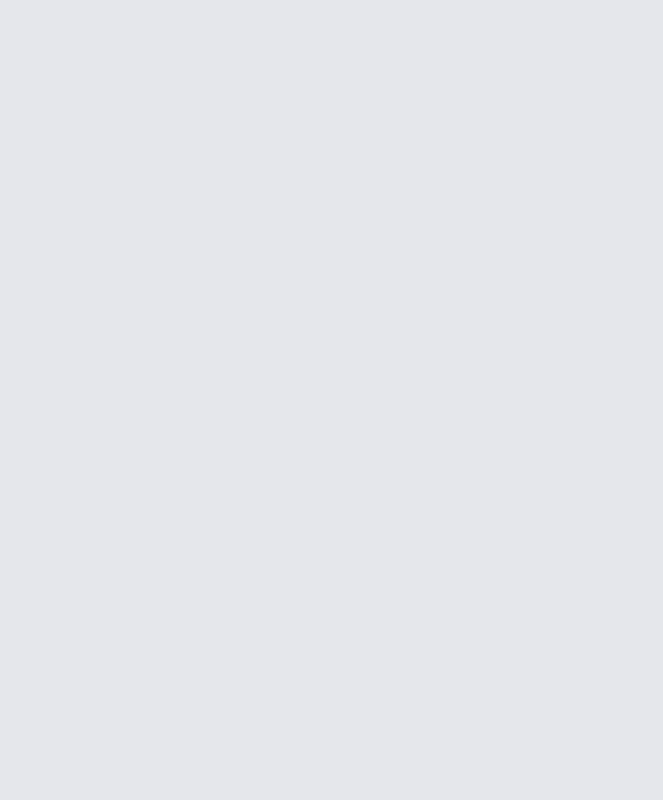
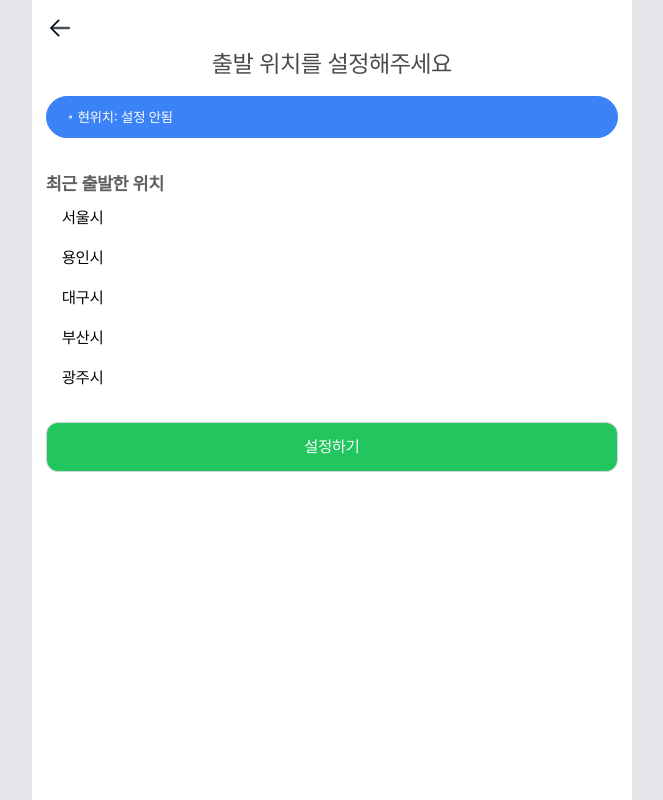
Before and after one commit to Barojob/frontend, a React (Vite) app: page /jobrequest in a window 1280 px wide. Before the commit this address had no page. Shown: the whole page, without its empty margins (308-971 px from the left). Built offline with nearby package versions, Linux system fonts and the light colour scheme.

Commit message:
feat: 출발 위치 설정 step 구현

```diff
--- a/src/Routes/routes.tsx
+++ b/src/Routes/routes.tsx
@@ -1,4 +1,5 @@
 import HomePage from "@/pages/HomePage";
+import JobRequestPage from "@/pages/JobRequestPage";
 import LoginPage from "@/pages/LoginPage";
 import MainPage from "@/pages/MainPage";
 import SignupPage from "@/pages/SignupPage";
@@ -21,6 +22,10 @@ const routes: RouteObject[] = [
     path: "/",
     element: <MainPage />,
   },
+  {
+    path: "jobrequest",
+    element: <JobRequestPage />,
+  },
 ];
 
 export default routes;
--- a/src/component/Board/SearchBoard.tsx
+++ b/src/component/Board/SearchBoard.tsx
@@ -3,12 +3,14 @@ import { cn } from "../../utils/classname";
 import Board from "./Board";
 import RightArrowIcon from "../../svgs/RightArrowIcon";
 import SearchIcon from "../../svgs/SearchIcon";
+import { useNavigate } from "react-router-dom";
 
 type Props = {
   className?: string;
 };
 
 const SearchBoard: React.FC<Props> = ({ className }) => {
+  const navigate = useNavigate();
   return (
     <Board className={cn("flex flex-col justify-center", className)}>
       <div className="flex items-center">
@@ -17,7 +19,10 @@ const SearchBoard: React.FC<Props> = ({ className }) => {
         </div>
         <RightArrowIcon className="ml-3" />
       </div>
-      <div className="flex justify-center items-center mt-4">
+      <div
+        className="flex justify-center items-center mt-4 cursor-pointer"
+        onClick={() => navigate("/jobrequest")}
+      >
         <div className="text-[1.563rem] font-normal text-blue-3 leading-none">
           일자리 요청하기
         </div>
--- /dev/null
+++ b/src/component/JobRequest/LocationSelectStep.tsx
@@ -0,0 +1,51 @@
+import { cn } from "@/utils/classname";
+import Button from "../Button/Button";
+import RecentLocationList from "./RecentLocationList";
+
+type Props = {
+  className?: string;
+  pick?: string;
+  recentLocations: string[];
+  selectedRecentLocation: string;
+  onLocationClick: (location: string) => void;
+  onConfirmRecentLocation: () => void;
+  onCurrentLocationClick: () => void;
+};
+
+const LocationSelectStep: React.FC<Props> = ({
+  className,
+  pick,
+  recentLocations,
+  selectedRecentLocation,
+  onLocationClick,
+  onConfirmRecentLocation,
+  onCurrentLocationClick,
+}) => {
+  return (
+    <div className={cn("px-3.5", className)}>
+      <p className="text-gray-3 text-2xl text-center">
+        출발 위치를 설정해주세요
+      </p>
+      <Button
+        className="w-full leading-none text-sm text-left px-5 py-2.5 mt-4 rounded-3xl bg-blue-500 border-blue-500 text-white font-normal"
+        onClick={onCurrentLocationClick}
+      >
+        ◦ 현위치: {pick || "설정 안됨"}
+      </Button>
+      <RecentLocationList
+        className="mt-8"
+        recentLocations={recentLocations}
+        selectedLocation={selectedRecentLocation}
+        onLocationClick={onLocationClick}
+      />
+      <Button
+        className="w-full text-center mt-6 rounded-xl bg-green-500 text-white py-3"
+        onClick={onConfirmRecentLocation}
+        disabled={!selectedRecentLocation}
+      >
+        설정하기
+      </Button>
+    </div>
+  );
+};
+export default LocationSelectStep;
--- /dev/null
+++ b/src/component/JobRequest/MapModal.tsx
@@ -0,0 +1,10 @@
+type Props = {
+  onMapSelect: (location: string) => void;
+  onClose: () => void;
+};
+
+const MapModal: React.FC<Props> = ({}) => {
+  return <div></div>;
+};
+
+export default MapModal;
--- /dev/null
+++ b/src/component/JobRequest/RecentLocationList.tsx
@@ -0,0 +1,37 @@
+import { cn } from "@/utils/classname";
+
+type Props = {
+  className?: string;
+  recentLocations: string[];
+  selectedLocation: string;
+  onLocationClick: (location: string) => void;
+};
+
+const RecentLocationList: React.FC<Props> = ({
+  className,
+  recentLocations,
+  selectedLocation,
+  onLocationClick,
+}) => {
+  return (
+    <div className={cn("w-full", className)}>
+      <p className="text-lg text-gray-1 font-bold">최근 출발한 위치</p>
+      <div className="overflow-scroll px-2">
+        {recentLocations.map((location, index) => (
+          <div
+            key={index}
+            className={cn(
+              "cursor-pointer p-2 rounded",
+              location === selectedLocation ? "bg-blue-200" : "bg-transparent"
+            )}
+            onClick={() => onLocationClick(location)}
+          >
+            {location}
+          </div>
+        ))}
+      </div>
+    </div>
+  );
+};
+
+export default RecentLocationList;
--- /dev/null
+++ b/src/pages/JobRequestPage.tsx
@@ -0,0 +1,67 @@
+import React from "react";
+import { useNavigate } from "react-router-dom";
+import { useState } from "react";
+import LocationSelectStep from "@/component/JobRequest/LocationSelectStep";
+import LeftArrowIcon from "@/svgs/LeftArrowIcon";
+import MapModal from "@/component/JobRequest/MapModal";
+
+const JobRequestPage: React.FC = () => {
+  const [recentLocations] = useState([
+    "서울시",
+    "용인시",
+    "대구시",
+    "부산시",
+    "광주시",
+  ]);
+
+  const [selectedRecentLocation, setSelectedRecentLocation] =
+    useState<string>("");
+  const [currentLocation, setCurrentLocation] = useState<string>("");
+  const [isMapOpen, setIsMapOpen] = useState<boolean>(false);
+
+  const handleRecentLocationClick = (location: string) => {
+    setSelectedRecentLocation(location);
+  };
+
+  const handleConfirmRecentLocation = () => {
+    setCurrentLocation(selectedRecentLocation);
+  };
+
+  const handleCurrentLocationClick = () => {
+    setIsMapOpen(true);
+  };
+
+  const handleMapSelect = (location: string) => {
+    setCurrentLocation(location);
+    setIsMapOpen(false);
+  };
+
+  const navigate = useNavigate();
+
+  const handleBack = () => {
+    navigate("/");
+  };
+
+  return (
+    <div className="bg-white h-full w-full flex flex-col ">
+      <LeftArrowIcon onClick={handleBack} className="ml-4 mt-4" />
+      <LocationSelectStep
+        className="mt-2"
+        pick={currentLocation}
+        recentLocations={recentLocations}
+        selectedRecentLocation={selectedRecentLocation}
+        onLocationClick={handleRecentLocationClick}
+        onConfirmRecentLocation={handleConfirmRecentLocation}
+        onCurrentLocationClick={handleCurrentLocationClick}
+      />
+      {isMapOpen && (
+        <MapModal
+          onMapSelect={handleMapSelect}
+          onClose={() => setIsMapOpen(false)}
+        />
+      )}
+    </div>
+  );
+};
+
+export default JobRequestPage;
--- a/src/pages/SignupPage.tsx
+++ b/src/pages/SignupPage.tsx
@@ -29,7 +29,7 @@ const SignupPage: React.FC<Props> = () => {
 
   const handleBack = () => {
     if (step === 1) {
-      navigate("/");
+      navigate("/home");
     } else {
       if (step === 3) {
         setPhoneAgree(false);
```
